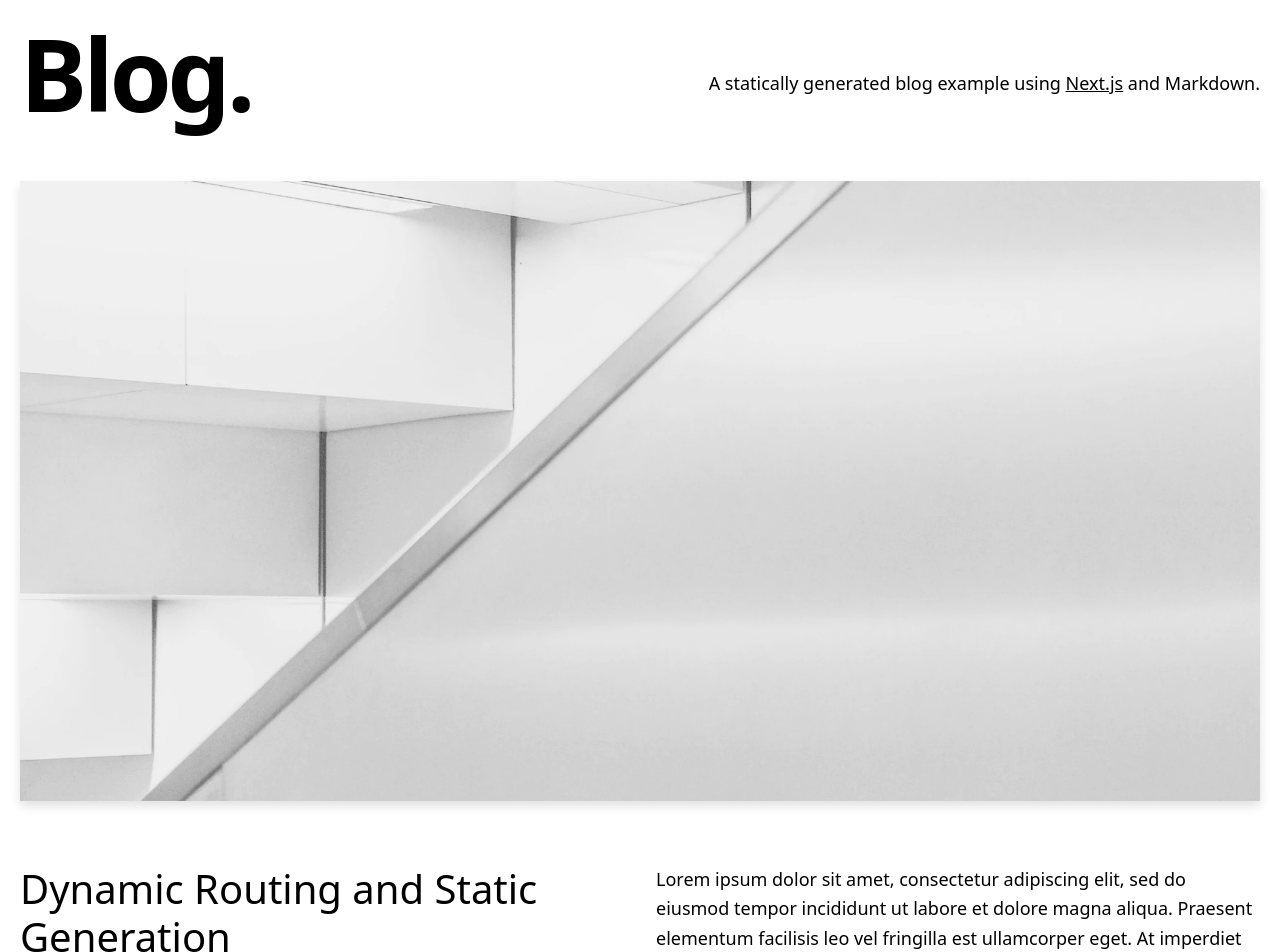
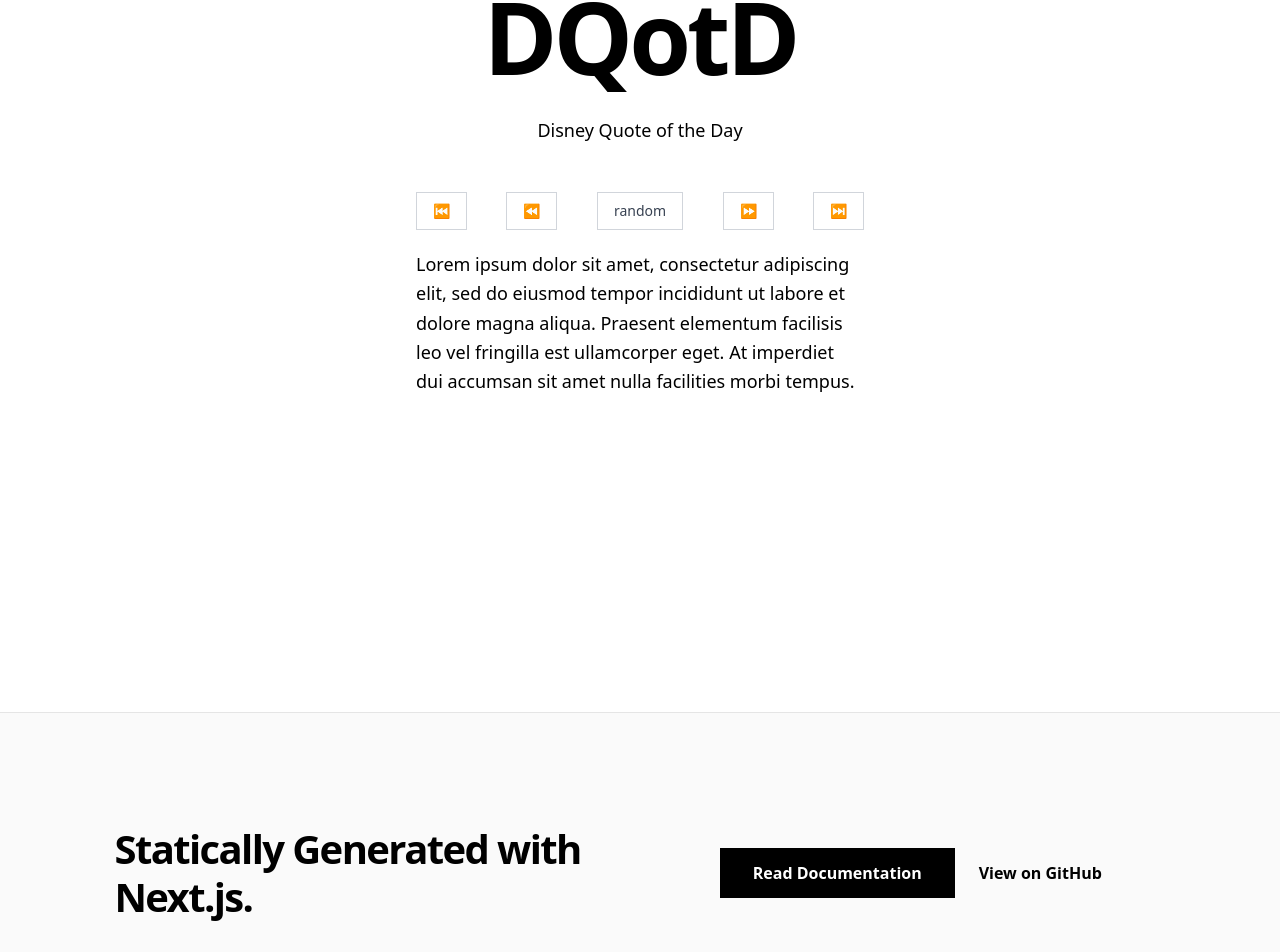
Before and after one commit to aidangarza/dqotd, a Next.js app: page / in a window 1280 px wide. Shown: the part 88-1040 px from the top of the page. Built offline with nearby package versions, Linux system fonts and the light colour scheme.

Commit message:
Adjust basic page layout for quotes

```diff
--- a/components/container.tsx
+++ b/components/container.tsx
@@ -3,7 +3,7 @@
 }
 
 const Container = ({ children }: Props) => {
-  return <div className="container mx-auto px-5">{children}</div>
+  return <div className="container mx-auto px-5 flex-col flex items-center">{children}</div>
 }
 
 export default Container
--- a/components/cover-image.tsx
+++ /dev/null
@@ -1,36 +0,0 @@
-import cn from 'classnames'
-import Link from 'next/link'
-import Image from 'next/image'
-
-type Props = {
-  title: string
-  src: string
-  slug?: string
-}
-
-const CoverImage = ({ title, src, slug }: Props) => {
-  const image = (
-    <Image
-      src={src}
-      alt={`Cover Image for ${title}`}
-      className={cn('shadow-sm w-full', {
-        'hover:shadow-lg transition-shadow duration-200': slug,
-      })}
-      width={1300}
-      height={630}
-    />
-  )
-  return (
-    <div className="sm:mx-0">
-      {slug ? (
-        <Link as={`/posts/${slug}`} href="/posts/[slug]" aria-label={title}>
-          {image}
-        </Link>
-      ) : (
-        image
-      )}
-    </div>
-  )
-}
-
-export default CoverImage
--- a/components/hero-post.tsx
+++ b/components/hero-post.tsx
@@ -1,51 +1,20 @@
 import Avatar from './avatar'
 import DateFormatter from './date-formatter'
-import CoverImage from './cover-image'
 import Link from 'next/link'
 import type Author from '../interfaces/author'
+import PostNavigation from './post-navigation'
 
 type Props = {
-  title: string
-  coverImage: string
-  date: string
-  excerpt: string
-  author: Author
-  slug: string
+  quote: string
 }
 
 const HeroPost = ({
-  title,
-  coverImage,
-  date,
-  excerpt,
-  author,
-  slug,
+  quote,
 }: Props) => {
   return (
-    <section>
-      <div className="mb-8 md:mb-16">
-        <CoverImage title={title} src={coverImage} slug={slug} />
-      </div>
-      <div className="md:grid md:grid-cols-2 md:gap-x-16 lg:gap-x-8 mb-20 md:mb-28">
-        <div>
-          <h3 className="mb-4 text-4xl lg:text-5xl leading-tight">
-            <Link
-              as={`/posts/${slug}`}
-              href="/posts/[slug]"
-              className="hover:underline"
-            >
-              {title}
-            </Link>
-          </h3>
-          <div className="mb-4 md:mb-0 text-lg">
-            <DateFormatter dateString={date} />
-          </div>
-        </div>
-        <div>
-          <p className="text-lg leading-relaxed mb-4">{excerpt}</p>
-          <Avatar name={author.name} picture={author.picture} />
-        </div>
-      </div>
+    <section className="flex flex-col align-center max-w-md space-y-5">
+      <PostNavigation />
+      <p className="text-lg leading-relaxed">{quote}</p>
     </section>
   )
 }
--- a/components/intro.tsx
+++ b/components/intro.tsx
@@ -2,19 +2,12 @@
 
 const Intro = () => {
   return (
-    <section className="flex-col md:flex-row flex items-center md:justify-between mt-16 mb-16 md:mb-12">
-      <h1 className="text-5xl md:text-8xl font-bold tracking-tighter leading-tight md:pr-8">
-        Blog.
+    <section className="flex-col flex items-center md:justify-between mt-16 mb-16 md:mb-12">
+      <h1 className="text-5xl md:text-8xl font-bold tracking-tighter leading-tight">
+        DQotD
       </h1>
-      <h4 className="text-center md:text-left text-lg mt-5 md:pl-8">
-        A statically generated blog example using{' '}
-        <a
-          href="https://nextjs.org/"
-          className="underline hover:text-blue-600 duration-200 transition-colors"
-        >
-          Next.js
-        </a>{' '}
-        and {CMS_NAME}.
+      <h4 className="text-center md:text-left text-lg mt-5">
+        Disney Quote of the Day
       </h4>
     </section>
   )
--- a/components/layout.tsx
+++ b/components/layout.tsx
@@ -11,10 +11,7 @@
   return (
     <>
       <Meta />
-      <div className="min-h-screen">
-        <Alert preview={preview} />
-        <main>{children}</main>
-      </div>
+      <main className="min-h-screen">{children}</main>
       <Footer />
     </>
   )
--- /dev/null
+++ b/components/post-navigation.tsx
@@ -0,0 +1,33 @@
+const PostNavigation = () => {
+  return (
+    <div className="flex justify-between text-sm font-medium text-gray-500">
+      <div className="flex">
+        <a href="#" className="relative inline-flex items-center px-4 py-2 border border-gray-300 bg-white text-sm font-medium text-gray-700 hover:bg-gray-50">
+          &#9198;
+        </a>
+      </div>
+      <div className="flex">
+        <a href="#" className="relative inline-flex items-center px-4 py-2 border border-gray-300 bg-white text-sm font-medium text-gray-700 hover:bg-gray-50">
+          &#9194;
+        </a>
+      </div>
+      <div className="flex">
+        <a href="#" className="relative inline-flex items-center px-4 py-2 border border-gray-300 bg-white text-sm font-medium text-gray-700 hover:bg-gray-50">
+          random
+        </a>
+      </div>
+      <div className="flex">
+        <a href="#" className="relative inline-flex items-center px-4 py-2 border border-gray-300 bg-white text-sm font-medium text-gray-700 hover:bg-gray-50">
+          &#9193;
+        </a>
+      </div>
+      <div className="flex">
+        <a href="#" className="relative inline-flex items-center px-4 py-2 border border-gray-300 bg-white text-sm font-medium text-gray-700 hover:bg-gray-50">
+          &#9197;
+        </a>
+      </div>
+    </div>
+  )
+}
+
+export default PostNavigation
--- a/pages/index.tsx
+++ b/pages/index.tsx
@@ -7,33 +7,30 @@
 import Head from 'next/head'
 import { CMS_NAME } from '../lib/constants'
 import Post from '../interfaces/post'
+import { useMemo } from 'react'
 
 type Props = {
   allPosts: Post[]
 }
 
 export default function Index({ allPosts }: Props) {
+  const today = useMemo(() => (new Date()).toLocaleDateString(), []);
+
   const heroPost = allPosts[0]
-  const morePosts = allPosts.slice(1)
+
   return (
     <>
       <Layout>
         <Head>
-          <title>{`Next.js Blog Example with ${CMS_NAME}`}</title>
+          <title>{`Disney Quote of the Day | ${today}`}</title>
         </Head>
         <Container>
           <Intro />
           {heroPost && (
             <HeroPost
-              title={heroPost.title}
-              coverImage={heroPost.coverImage}
-              date={heroPost.date}
-              author={heroPost.author}
-              slug={heroPost.slug}
-              excerpt={heroPost.excerpt}
+              quote={heroPost.excerpt}
             />
           )}
-          {morePosts.length > 0 && <MoreStories posts={morePosts} />}
         </Container>
       </Layout>
     </>
```
